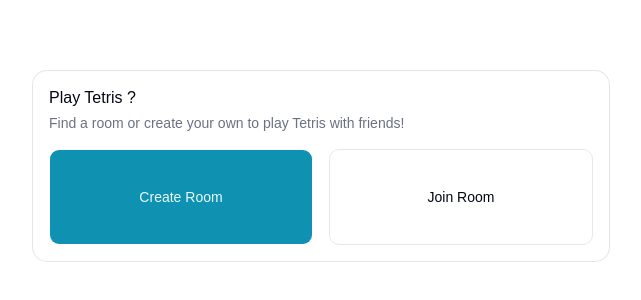
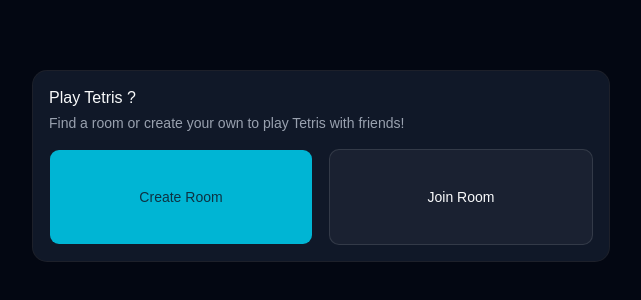
Before and after one commit to eliaszanotti/red-tetris, a React (Vite) app in the folder vite/: page / in a window 1280 px wide. Shown: the part 234-534 px from the top of the page, without its empty margins (319-960 px from the left). Built offline with nearby package versions, Linux system fonts and the light colour scheme; no server answers.

Commit message:
force dark

```diff
--- a/vite/index.html
+++ b/vite/index.html
@@ -6,7 +6,7 @@
 		<meta name="viewport" content="width=device-width, initial-scale=1.0" />
 		<title>Red Tetris</title>
 	</head>
-	<body>
+	<body class="dark">
 		<div id="root"></div>
 		<script type="module" src="/src/main.tsx"></script>
 	</body>
--- a/vite/src/index.css
+++ b/vite/src/index.css
@@ -40,8 +40,7 @@
 	--sidebar-ring: oklch(0.707 0.022 261.325);
 }
 
-@media (prefers-color-scheme: dark) {
-	:root {
+.dark {
 	--background: oklch(0.13 0.028 261.692);
 	--foreground: oklch(0.985 0.002 247.839);
 	--card: oklch(0.21 0.034 264.665);
@@ -73,7 +72,6 @@
 	--sidebar-accent-foreground: oklch(0.985 0.002 247.839);
 	--sidebar-border: oklch(1 0 0 / 10%);
 	--sidebar-ring: oklch(0.551 0.027 264.364);
-	}
 }
 
 @theme inline {
```
Lines whose indentation alone changed are shown as unchanged.
